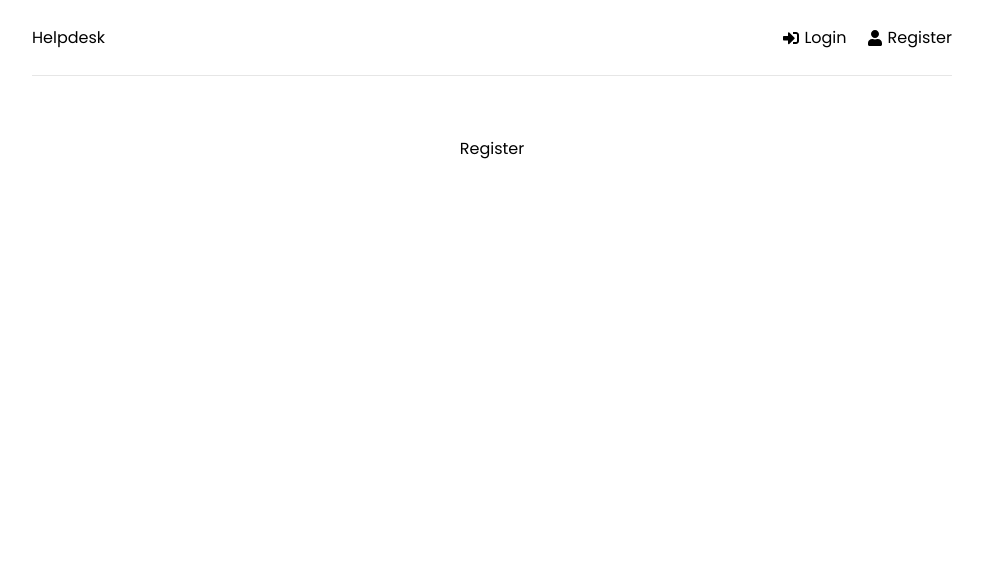
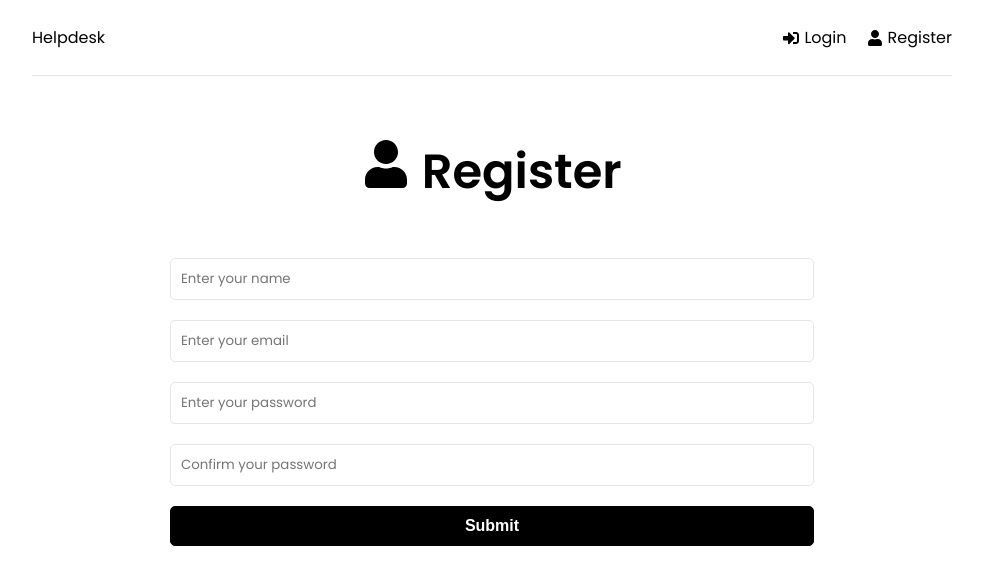
Before and after one commit to adeshgg/helpdesk, a React (Vite) app in the folder frontend/: page /register in a window 1280 px wide. Shown: the top 584 px of the page, without its empty margins (148-1131 px from the left). Built offline with nearby package versions, Linux system fonts and the light colour scheme.

Commit message:
Added Register layout

```diff
--- a/frontend/index.html
+++ b/frontend/index.html
@@ -4,7 +4,7 @@
     <meta charset="UTF-8" />
     <link rel="icon" type="image/svg+xml" href="/src/favicon.svg" />
     <meta name="viewport" content="width=device-width, initial-scale=1.0" />
-    <title>Vite App</title>
+    <title>Help Desk</title>
   </head>
   <body>
     <div id="root"></div>
--- a/frontend/src/App.jsx
+++ b/frontend/src/App.jsx
@@ -3,6 +3,8 @@
 import Home from './pages/Home'
 import Login from './pages/Login'
 import Register from './pages/Register'
+import { ToastContainer } from 'react-toastify'
+import 'react-toastify/dist/ReactToastify.css'
 
 function App() {
   return (
@@ -17,6 +19,7 @@
           </Routes>
         </div>
       </Router>
+      <ToastContainer />
     </>
   )
 }
--- a/frontend/src/pages/Register.jsx
+++ b/frontend/src/pages/Register.jsx
@@ -1,3 +1,91 @@
+import { useState } from 'react'
+import { FaUser } from 'react-icons/fa'
+import { toast } from 'react-toastify'
+
 export default function Register() {
-  return <div>Register</div>
+  const [formData, setFormData] = useState({
+    name: '',
+    email: '',
+    password: '',
+    password2: '',
+  })
+
+  const { name, email, password, password2 } = formData
+
+  const onChange = e => {
+    setFormData(prevState => ({
+      ...prevState,
+      [e.target.id]: e.target.value,
+    }))
+  }
+
+  const onSubmit = e => {
+    e.preventDefault()
+    console.log('submitted')
+
+    if (password !== password2) {
+      toast.error('Passwords do not match')
+    }
+  }
+
+  return (
+    <>
+      <section className='heading'>
+        <h1>
+          <FaUser /> Register
+        </h1>
+      </section>
+      <section className='form'>
+        <form onSubmit={onSubmit}>
+          <div className='form-group'>
+            <input
+              type='text'
+              className='form-control'
+              id='name'
+              value={name}
+              placeholder='Enter your name'
+              onChange={onChange}
+              required
+            />
+          </div>
+          <div className='form-group'>
+            <input
+              type='email'
+              className='form-control'
+              id='email'
+              value={email}
+              placeholder='Enter your email'
+              onChange={onChange}
+              required
+            />
+          </div>
+          <div className='form-group'>
+            <input
+              type='password'
+              className='form-control'
+              id='password'
+              value={password}
+              placeholder='Enter your password'
+              onChange={onChange}
+              required
+            />
+          </div>
+          <div className='form-group'>
+            <input
+              type='password'
+              className='form-control'
+              id='password2'
+              value={password2}
+              placeholder='Confirm your password'
+              onChange={onChange}
+              required
+            />
+          </div>
+          <div className='form-group'>
+            <button className='btn btn-block'>Submit</button>
+          </div>
+        </form>
+      </section>
+    </>
+  )
 }
```
